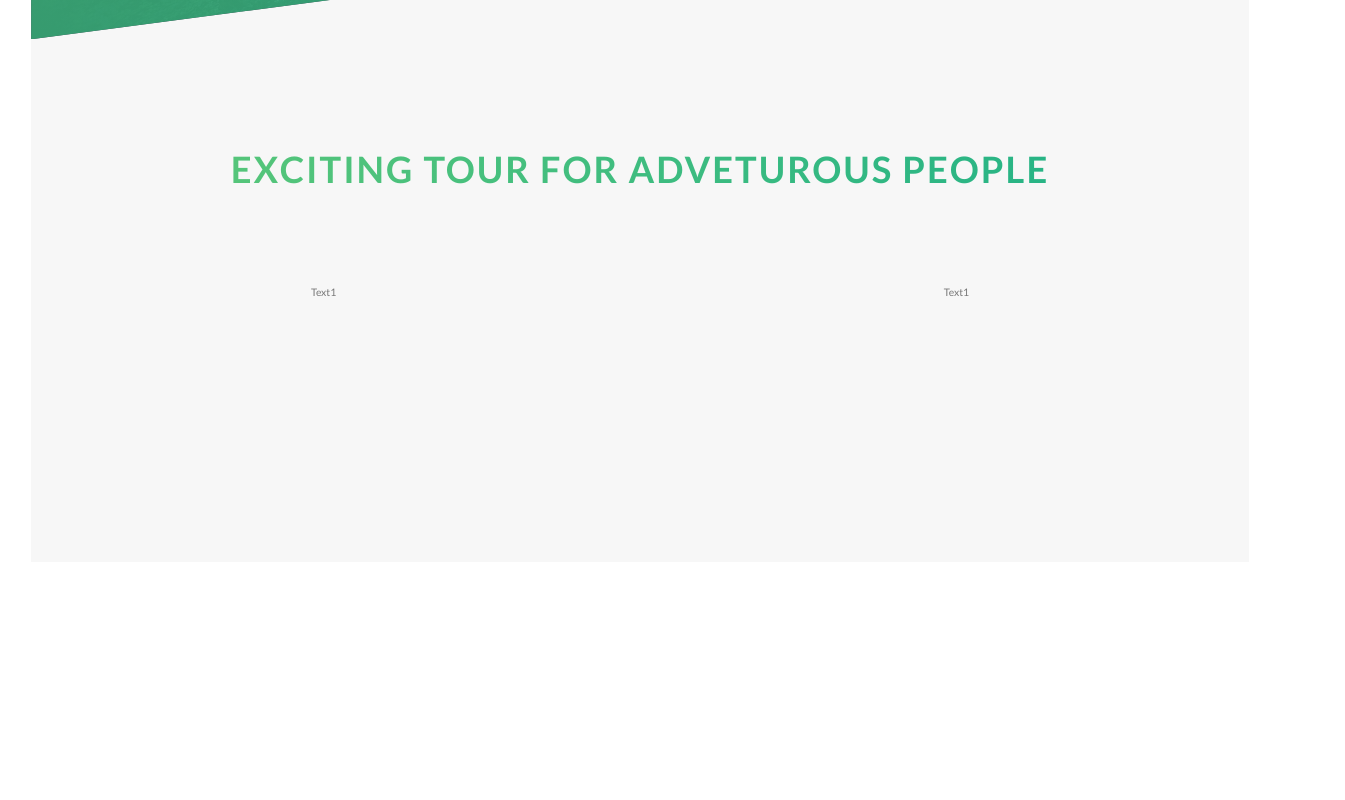
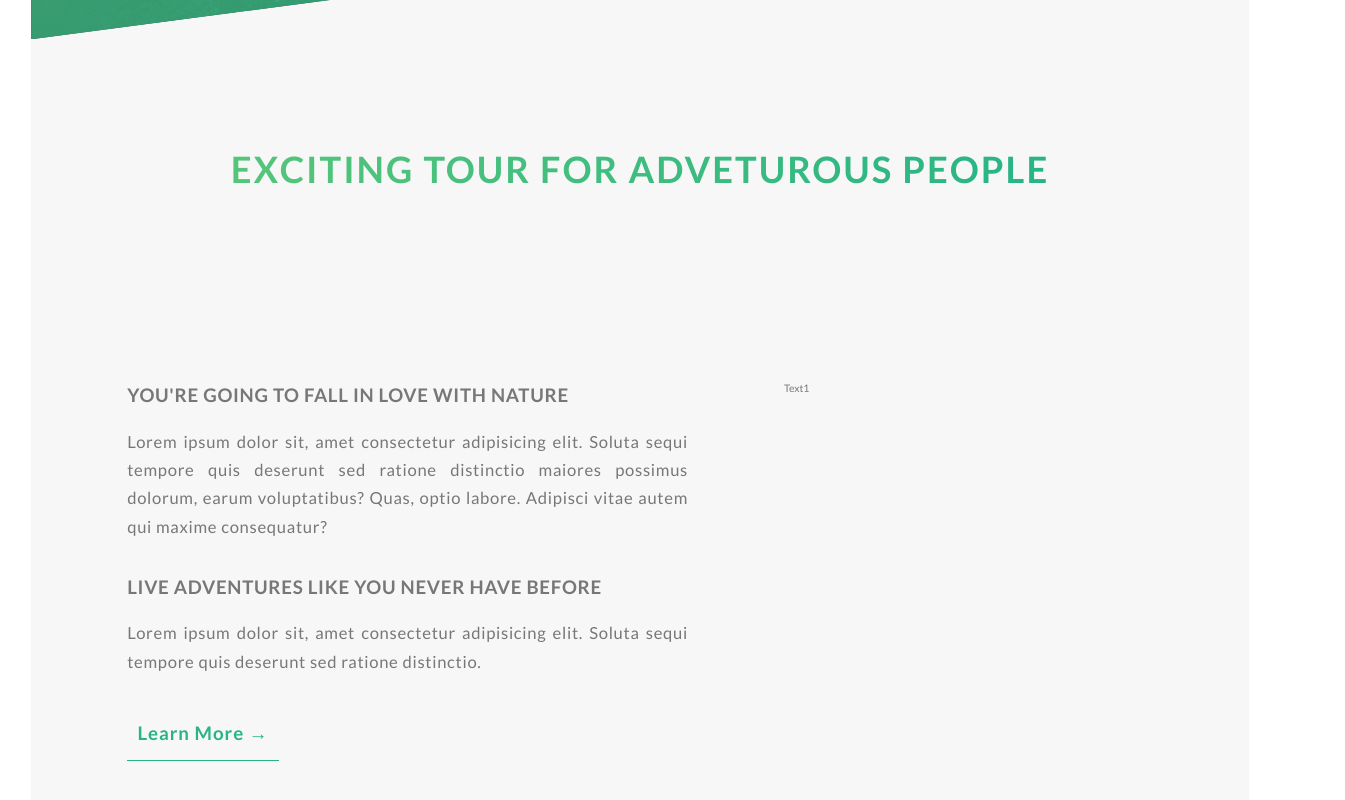
Before and after one commit to FariborzBagherzadeh/natours, a React (Create React App) app: page / in a window 1280 px wide. Shown: the part 752-1552 px from the top of the page, 1345 px wide, since content can reach past the window. Before the commit the page ends 1345 px from the top, so only its background shows below. Built offline with nearby package versions, Linux system fonts and the light colour scheme.

Commit message:
about section part 2

```diff
--- a/src/components/about/about.jsx
+++ b/src/components/about/about.jsx
@@ -5,22 +5,38 @@ import "./about.scss";
 function about() {
   return (
     <section className="section-about">
-      <div className="u-center-text u-margin-bottom-8">
+      <div className="u-center-text u-margin-bottom-big">
         <h2 className="heading-secondary">
           Exciting tour for adveturous people
         </h2>
       </div>
       <Grid
-      className="section-about-grid"
+
+        className="section-about-grid"
         container
-        columnSpacing={6}
+        columnSpacing={12}
         rowSpacing={12}
-        direction="row"
-        justifyContent="center"
-        alignItems="center"
       >
         <Grid item xs={12} sm={12} md={6} lg={6} xl={6}>
-          Text1
+          <h3 className="heading-tertiary u-margin-bottom-small">
+            You're going to fall in love with nature
+          </h3>
+          <p className="paragraph">
+            Lorem ipsum dolor sit, amet consectetur adipisicing elit. Soluta
+            sequi tempore quis deserunt sed ratione distinctio maiores possimus
+            dolorum, earum voluptatibus? Quas, optio labore. Adipisci vitae
+            autem qui maxime consequatur?
+          </p>
+          <h3 className="heading-tertiary u-margin-bottom-small">
+            Live adventures like you never have before
+          </h3>
+          <p className="paragraph">
+            Lorem ipsum dolor sit, amet consectetur adipisicing elit. Soluta
+            sequi tempore quis deserunt sed ratione distinctio.
+          </p>
+          <a href="#home" className="btn-text">
+            Learn More &rarr;
+          </a>
         </Grid>
         <Grid item xs={12} sm={12} md={6} lg={6} xl={6}>
           Text1
--- a/src/components/about/about.scss
+++ b/src/components/about/about.scss
@@ -4,7 +4,7 @@
   background-color: $color-grey-light-1;
   padding: 25rem 0;
   margin-top: -20vh;
-  .u-margin-bottom-8 {
+  .u-margin-bottom-big {
     margin-bottom: 8rem;
   }
   .u-center-text {
@@ -30,8 +30,50 @@
       }
     }
   }
-  .section-about-grid{
-      text-align: center;
+  .section-about-grid {
+    max-width: 130rem;
+    margin: 0 auto;
+    .u-margin-bottom-small {
+      margin-bottom: 1.5rem;
+    }
+    .heading-tertiary {
+      font-size: 1.8rem;
+      font-weight: 700;
+      text-transform: uppercase;
+      letter-spacing: 0.7px;
+    }
+    .paragraph {
+      font-size: 1.6rem;
+      letter-spacing: 0.7px;
+      text-align: justify;
+      &:not(:last-child) {
+        margin-bottom: 3rem;
+      }
+    }
+    .btn-text {
+      &:link,
+      &:visited {
+        color: $color-primary-dark;
+        display: inline-block;
+        text-decoration: none;
+        border-bottom: 1px solid $color-primary-dark;
+        padding: 1rem;
+        font-size: 1.8rem;
+        font-weight: 700;
+        transition: all 0.4s;
+        letter-spacing: 1px;
+      }
+      &:hover {
+        background-color: $color-primary-dark;
+        color: $color-white;
+        box-shadow: 0 1rem 2rem rgba($color: #000000, $alpha: 0.15);
+        transform: translate(-2px);
+      }
+      &:active {
+        box-shadow: 0 .5rem 1rem rgba($color: #000000, $alpha: 0.15);
+        transform: translate(0);
 
+      }
+    }
   }
 }
--- a/src/index.scss
+++ b/src/index.scss
@@ -16,6 +16,7 @@ html {
   font-size: 65%;
 }
 body {
+  overflow-x: hidden;
   font-family: "Lato", sans-serif;
   font-weight: 400;
   line-height: 1.7;
```
